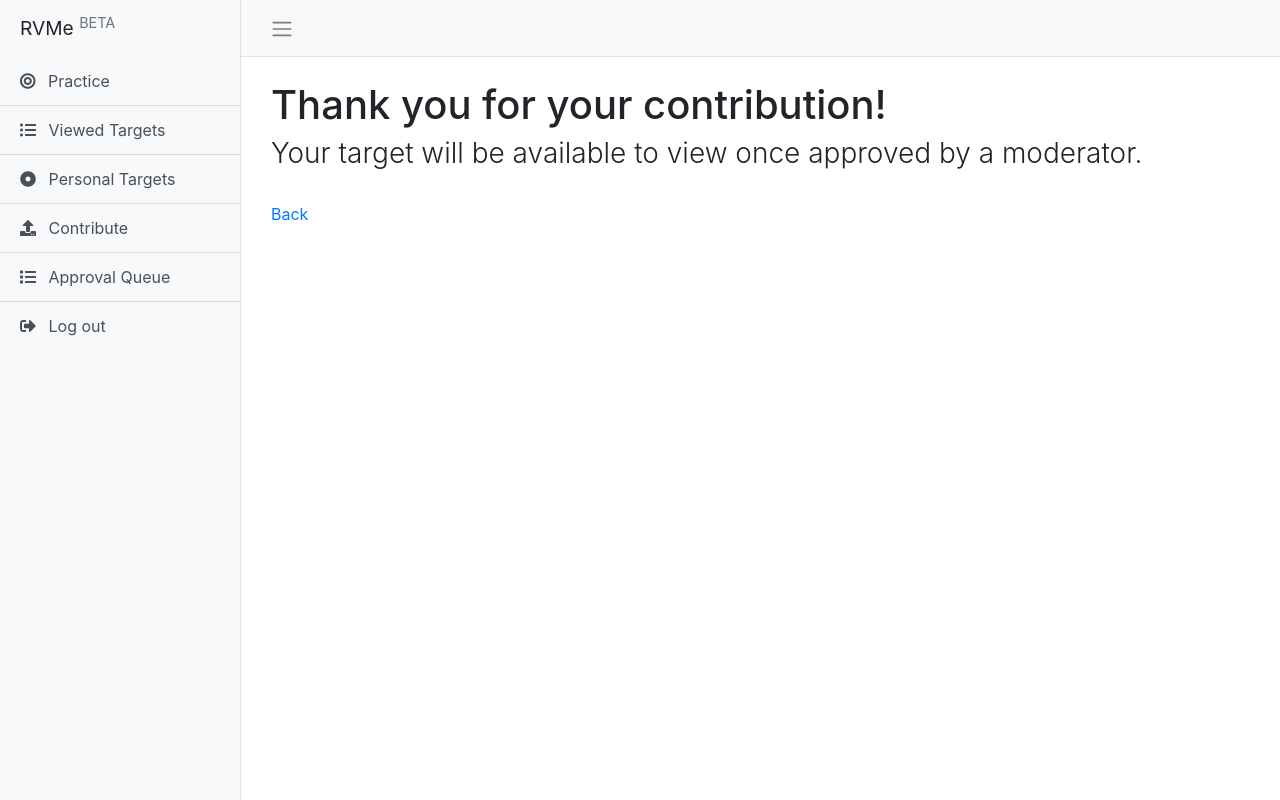
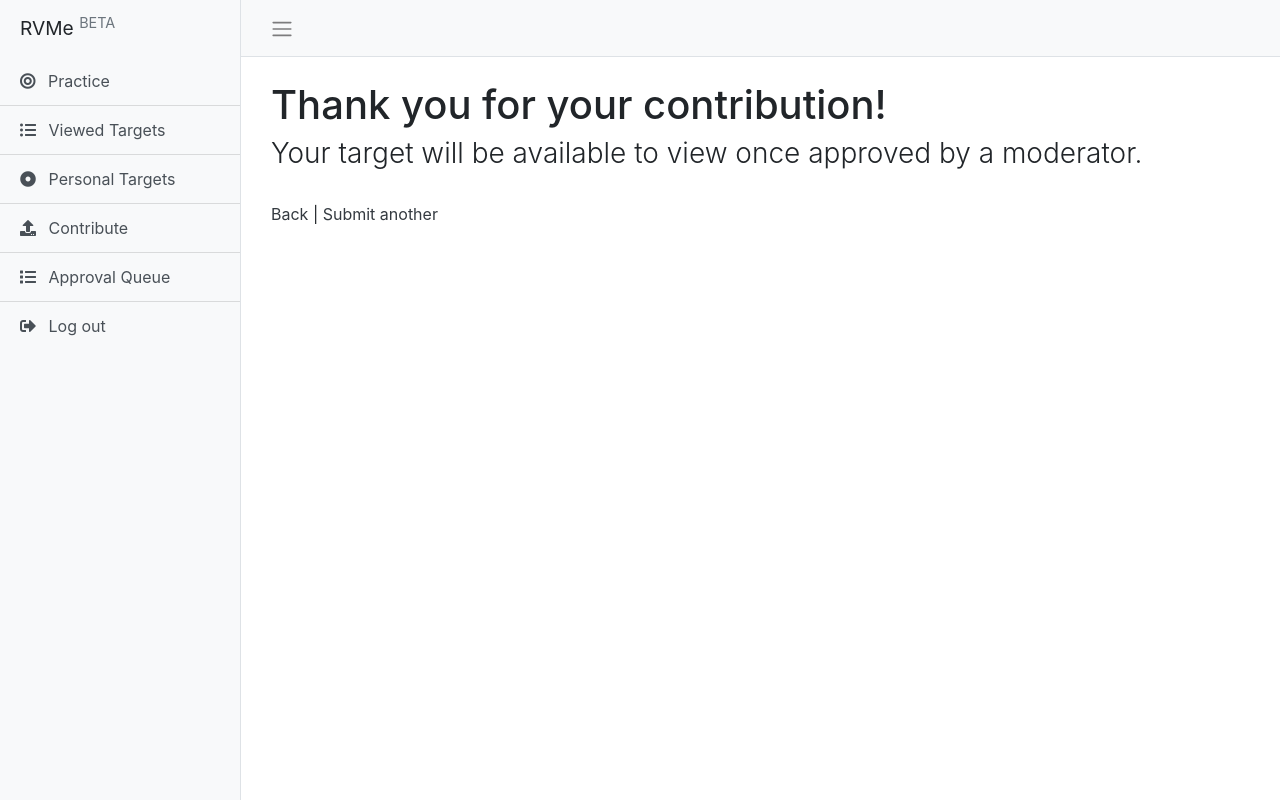
Before and after one commit to nykotar/rvme, a Django app: page /pool/thanks/ in a window 1280 px wide. Run offline with Django 3.2, Linux system fonts and the light colour scheme; the visitor is signed in with stand-in values (Sample User, id 1); some libraries are stand-ins or nearby versions.

Commit message:
Link back to contribute in thank you page

```diff
--- a/pool/templates/thanks.html
+++ b/pool/templates/thanks.html
@@ -6,6 +6,6 @@
     <h1>Thank you for your contribution!</h1>
     <h3 class="font-weight-light">Your target will be available to view once approved by a moderator.</h3>
     <br/>
-    <a href="{% url 'pool:index' %}">Back</a>
+    <a class="text-dark" href="{% url 'pool:index' %}">Back</a> | <a class="text-dark" href="{% url 'pool:contribute' %}">Submit another</a>
 </div>
 {% endblock %}
```
